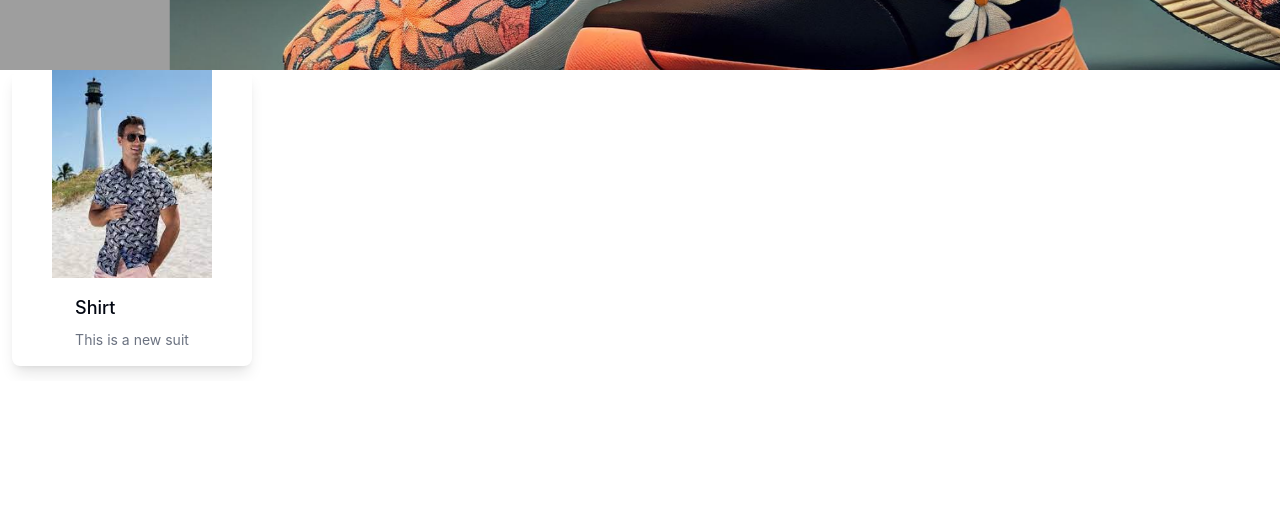
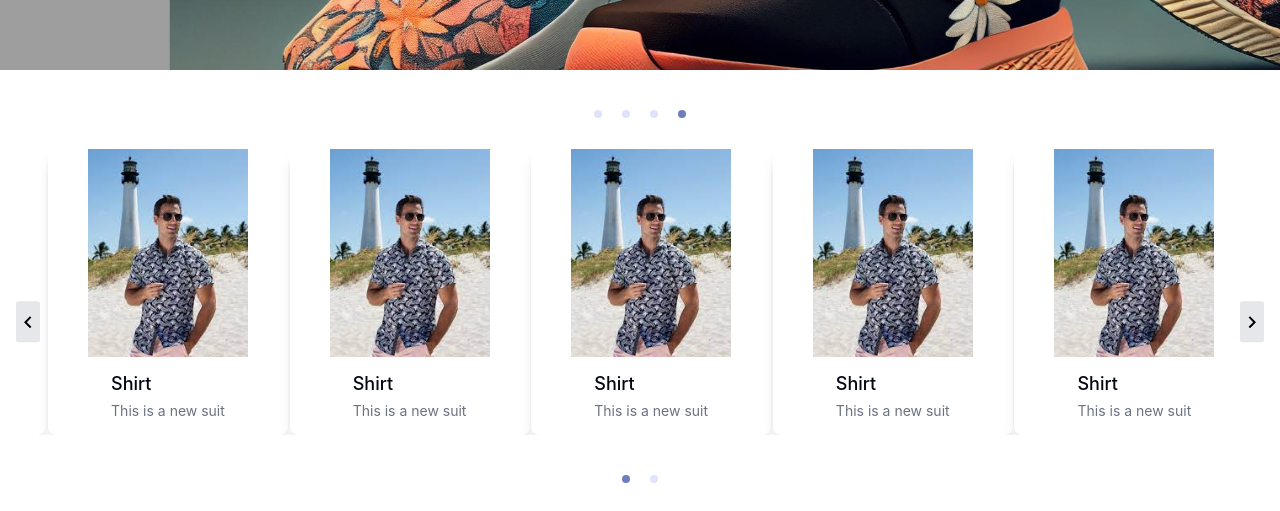
Before and after one commit to madhusankha90/Fashion-Palace, a React (Create React App) app in the folder client/: page / in a window 1280 px wide. Shown: the part 419-930 px from the top of the page. Before the commit the page ends 800 px from the top, so only its background shows below. Built offline with nearby package versions, Linux system fonts and the light colour scheme; grey boxes are pictures that could not be loaded.

Commit message:
error fixed

```diff
--- a/client/src/App.js
+++ b/client/src/App.js
@@ -1,17 +1,17 @@
-import React from 'react'
-import Navigation from './customer/components/Navigation/Navigation'
-import MainCarousel from './customer/components/HomeCrousel/MainCrousel'
-import HomeCart from './customer/components/HomeCart/HomeCart'
+import React from "react";
+import Navigation from "./customer/components/Navigation/Navigation";
+import MainCarousel from "./customer/components/HomeCrousel/MainCrousel";
+import HomeCarousel from "./customer/components/HomeCarousel/HomeCarousel";
 
 function App() {
   return (
     <div>
-      <Navigation/>
+      <Navigation />
 
-      <MainCarousel/>
-      <HomeCart/>
+      <MainCarousel />
+      <HomeCarousel />
     </div>
-  )
+  );
 }
 
-export default App
+export default App;
--- a/client/src/customer/components/HomeCarousel/HomeCarousel.jsx
+++ b/client/src/customer/components/HomeCarousel/HomeCarousel.jsx
@@ -0,0 +1,48 @@
+import React from "react";
+import HomeCart from "../HomeCart/HomeCart";
+import AliceCarousel from "react-alice-carousel";
+import "react-alice-carousel/lib/alice-carousel.css";
+import KeyboardArrowLeftIcon from '@mui/icons-material/KeyboardArrowLeft';
+import KeyboardArrowRightIcon from '@mui/icons-material/KeyboardArrowRight';
+import { colors } from "@mui/material";
+import { Label } from "@headlessui/react";
+
+const HomeCarousel = () => {
+  const responsive = {
+    0: { items: 1 },
+    568: { items: 2 },
+    767: { items: 3 },
+    1024: { items: 5 },
+  };
+  const items = [1, 1, 1, 1, 1, 1, 1].map((item) => <HomeCart />);
+
+  return (
+    <div className="relative px-4 lg-px-8">
+      <div className="relative p-5 ">
+        <AliceCarousel
+          //autoPlay
+          //autoPlayInterval={1500}
+          items={items}
+          infinite
+          disableButtonsControls
+          //disableDotsControls
+          responsive={responsive}
+        />
+        <button variant="contained"
+          className="z-50 absolute top-1/2 left-0 transform -translate-y-1/2 bg-gray-200 py-2 rounded-sm hover:bg-gray-400"
+          aria-label="previous">
+            <KeyboardArrowLeftIcon />
+        </button>
+        <button
+          variant="contained"
+          className="z-50 absolute top-1/2 right-0 transform -translate-y-1/2  bg-gray-200 py-2 rounded-sm hover:bg-gray-400"
+          aria-label="next"
+        >
+          <KeyboardArrowRightIcon />
+        </button>
+      </div>
+    </div>
+  );
+};
+
+export default HomeCarousel;
--- a/client/src/customer/pages/HomePage.jsx
+++ b/client/src/customer/pages/HomePage.jsx
@@ -1,14 +1,17 @@
 import React from 'react'
 import MainCarousel from '../../components/HomeCarousel/MainCarousel'
+import HomeCarousel from '../components/HomeCarousel/HomeCarousel'
+import Navigation from '../components/Navigation/Navigation'
 
 
 const HomePage = () => {
   return (
     <div>
+        <Navigation/>
         <MainCarousel/>
 
         <div>
-            Other Section
+            <HomeCarousel/>
         </div>
     </div>
   )
```
Also changed, not shown: client/src/customer/components/HomeCrousel/MainCrousel.jsx (+8 -9 lines).
